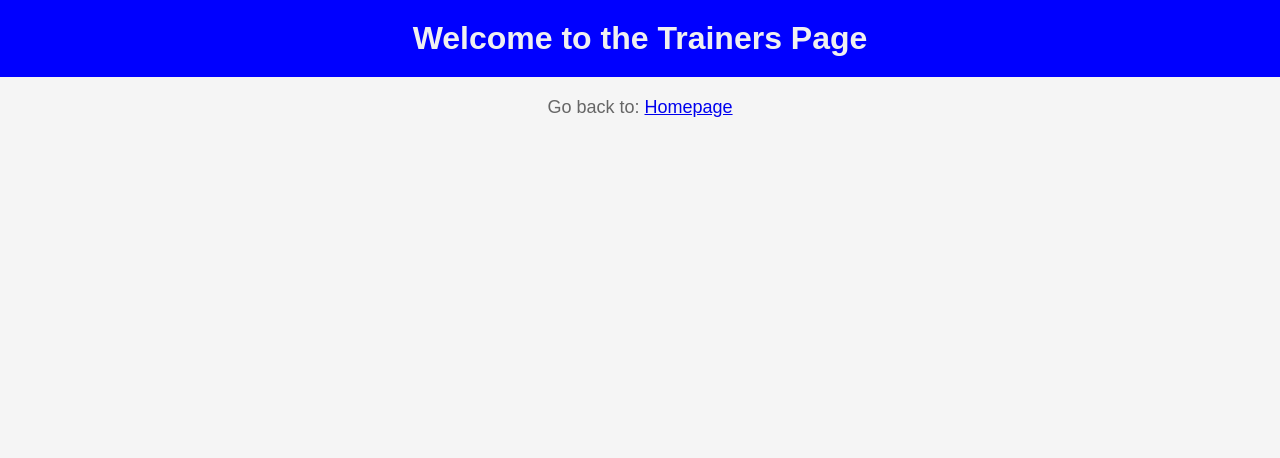
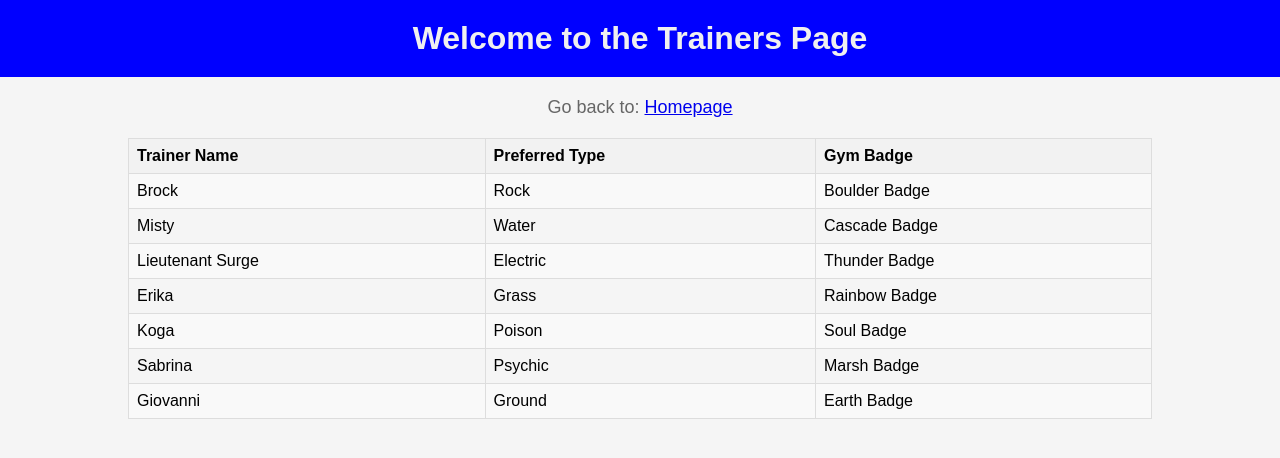
Before and after one commit to eric-tang40/SoftDev_Final_Project, a Django app: page /trainers/ in a window 1280 px wide. Shown: the top 458 px of the page. Run offline with Django 4.2, Linux system fonts and the light colour scheme.

Commit message:
added table

```diff
--- a/pokedex/trainers/static/css/styles.css
+++ b/pokedex/trainers/static/css/styles.css
@@ -53,3 +53,23 @@ p {
     margin: 20px 0;
     text-align: center;
 }
+
+table {
+    margin: auto;
+    border-collapse: collapse;
+    width: 80%;
+}
+
+th, td {
+    border: 1px solid #dddddd;
+    text-align: left;
+    padding: 8px;
+}
+
+th {
+    background-color: #f2f2f2;
+}
+
+tr:nth-child(even) {
+    background-color: #f9f9f9;
+}
--- a/pokedex/trainers/templates/trainers/index.html
+++ b/pokedex/trainers/templates/trainers/index.html
@@ -11,5 +11,50 @@
 <body>
     <h1>Welcome to the Trainers Page</h1>
     <p>Go back to: <a href="{% url 'core:homepage' %}">Homepage</a> </p>
+    <table>
+        <tr>
+          <th>Trainer Name</th>
+          <th>Preferred Type</th>
+          <th>Gym Badge</th>
+        </tr>
+        <tr>
+          <td>Brock</td>
+          <td>Rock</td>
+          <td>Boulder Badge</td>
+        </tr>
+        <tr>
+          <td>Misty</td>
+          <td>Water</td>
+          <td>Cascade Badge</td>
+        </tr>
+        <tr>
+            <td>Lieutenant Surge</td>
+            <td>Electric</td>
+            <td>Thunder Badge</td>
+          </tr>
+          <tr>
+            <td>Erika</td>
+            <td>Grass</td>
+            <td>Rainbow Badge</td>
+          </tr>
+          <tr>
+            <td>Koga</td>
+            <td>Poison</td>
+            <td>Soul Badge</td>
+          </tr>
+          <tr>
+            <td>Sabrina</td>
+            <td>Psychic</td>
+            <td>Marsh Badge</td>
+          </tr>
+          <tr>
+            <td>Giovanni</td>
+            <td>Ground</td>
+            <td>Earth Badge</td>
+          </tr>
+      </table>
+    <script>
+
+    </script>
 </body>
 </html>
```
